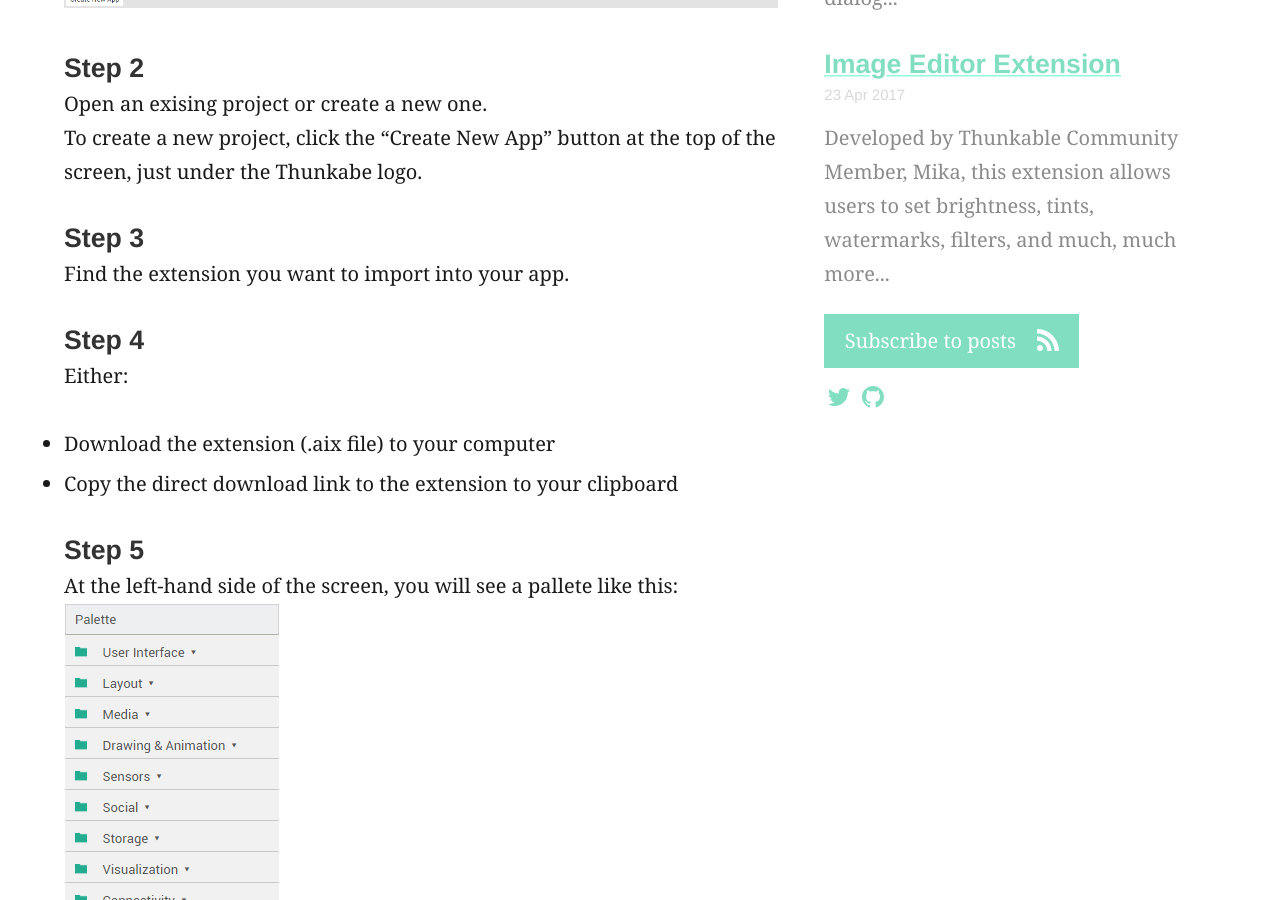
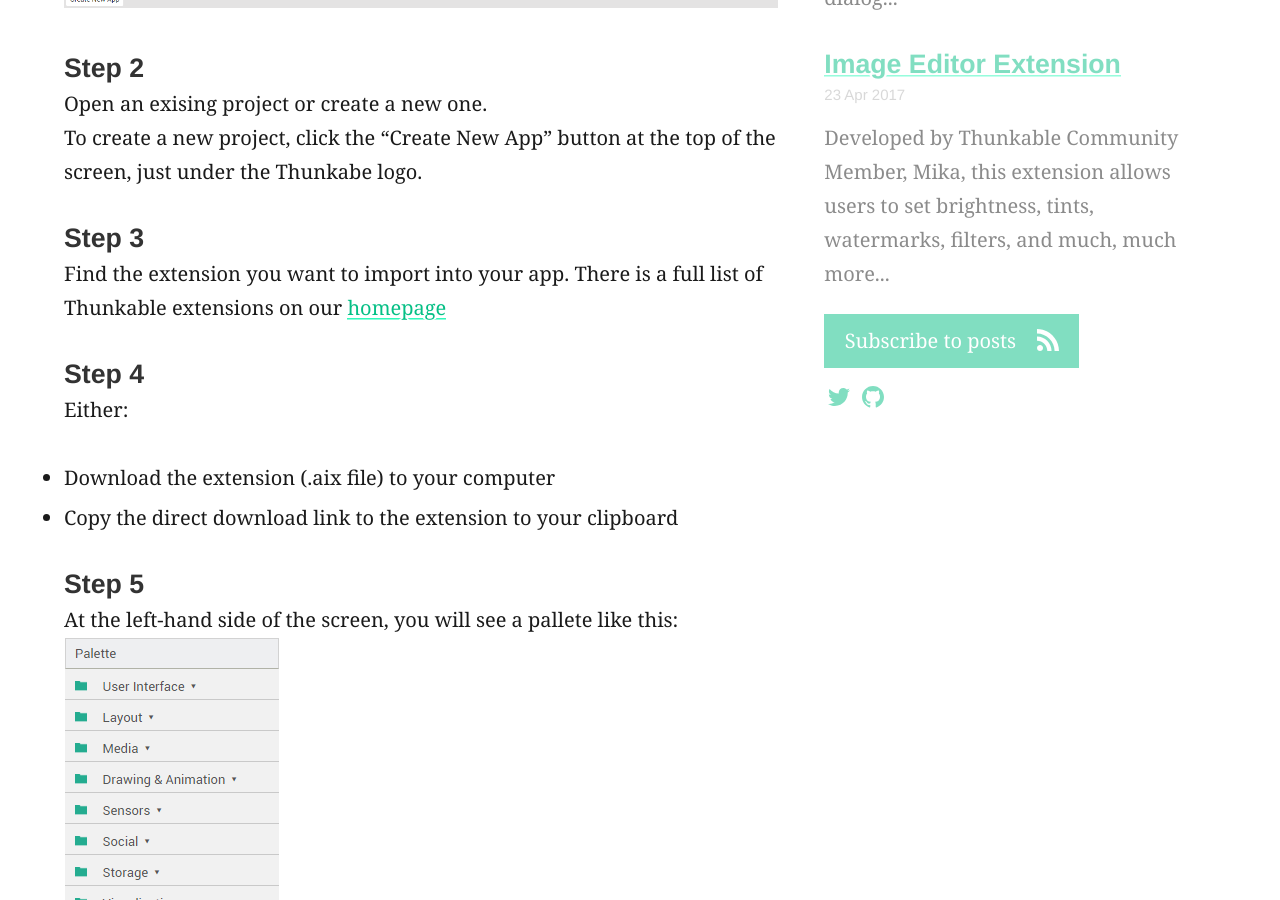
Before and after one commit to domhnallohanlon/thunkable_extensions, a Jekyll site: the page built from _posts/2017-04-30-how-to-add-extensions.md, in a window 1280 px wide and 900 px high, scrolled down 940 px. Built offline with Jekyll 4.4.1, drawn with Linux system fonts in a browser that asks for light colours.

Commit message:
Fix incorrect image and add some more text

```diff
--- a/_posts/2017-04-30-how-to-add-extensions.md
+++ b/_posts/2017-04-30-how-to-add-extensions.md
@@ -24,7 +24,7 @@
 To create a new project, click the "Create New App" button at the top of the screen, just under the Thunkabe logo.
 
 #### Step 3
-Find the extension you want to import into your app.
+Find the extension you want to import into your app. There is a full list of Thunkable extensions on our <a href="http://domhnallohanlon.com/thunkable_extensions/">homepage</a>
 
 #### Step 4
 Either:
@@ -41,7 +41,7 @@
 
 #### Step 6
 Click the "<i>Import Extension</i>" button. You will see a pop-up box like this:
-<img src="http://domhnallohanlon.com/thunkable_extensions/assets/post_assets/how_to_add_extensions/Step5.png">
+<img src="http://domhnallohanlon.com/thunkable_extensions/assets/post_assets/how_to_add_extensions/Step6.png">
 
 #### Step 7
 If, in Step 4, you downloaded the extension to your computer, click the "Choose File" button.
```
